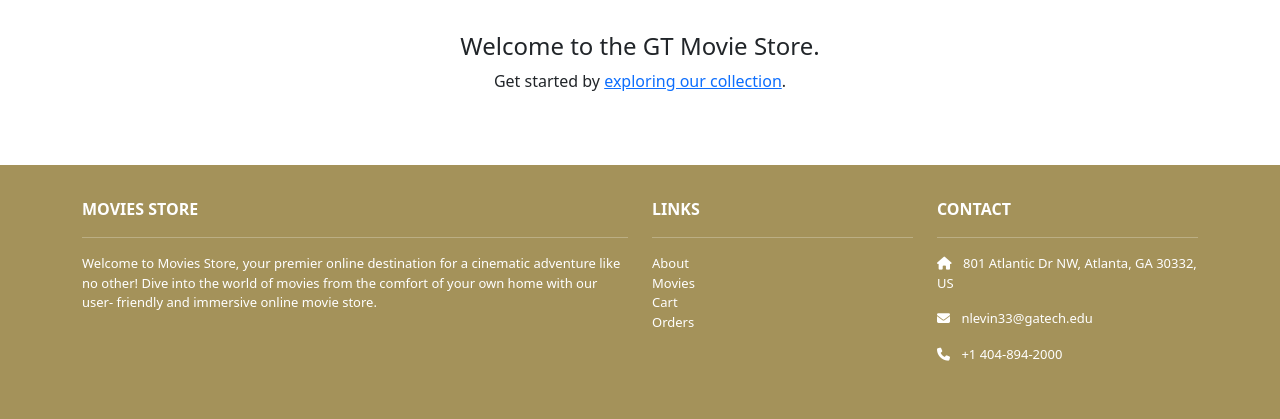
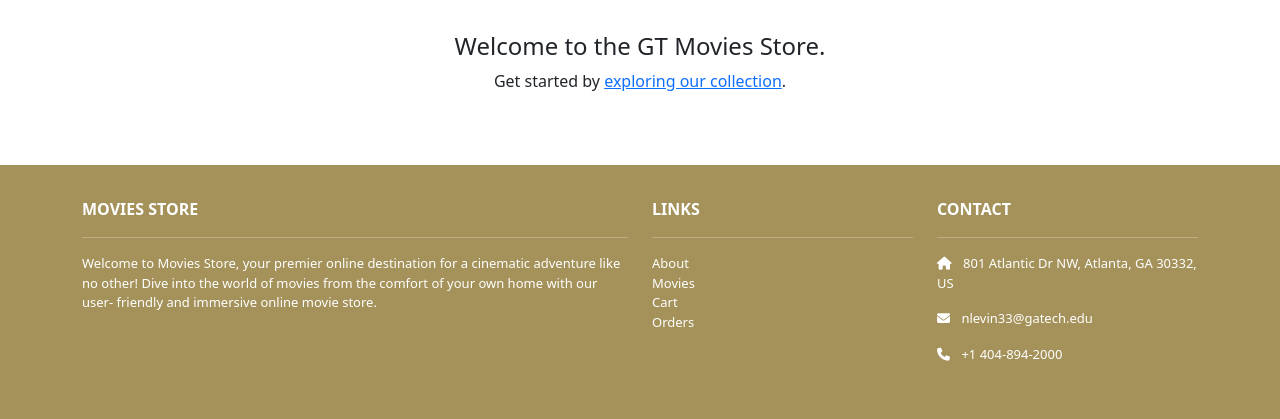
Before and after one commit to NateLevin1/gt-movies-store, a Django app: page / in a window 1280 px wide. Shown: the part 224-643 px from the top of the page. Run offline with Django 5.2, Linux system fonts and the light colour scheme; some libraries are stand-ins or nearby versions.

Commit message:
Fix typo

```diff
--- a/home/templates/home/index.html
+++ b/home/templates/home/index.html
@@ -10,7 +10,7 @@
     <div class="container">
         <div class="row mt-3">
             <div class="col mx-auto text-center mb-3">
-                <h4>Welcome to the GT Movie Store.</h4>
+                <h4>Welcome to the GT Movies Store.</h4>
                 <p>Get started by <a href="{% url 'movies.index' %}">exploring our collection</a>.</p>
             </div>
         </div>
```
